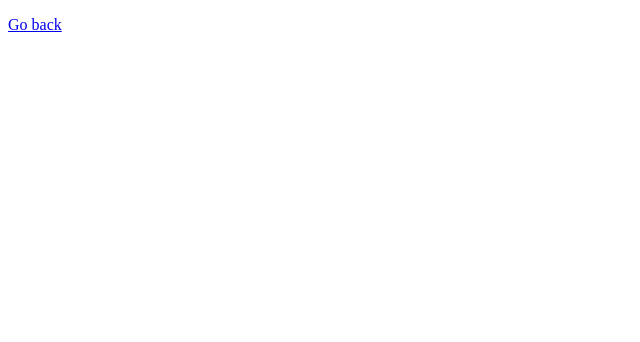
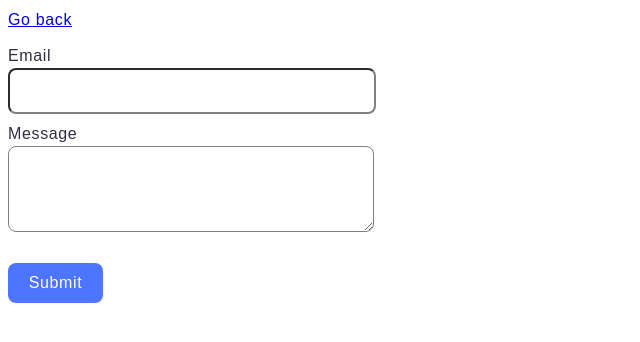
Before and after one commit to VadimSamodurov1975/goit-js-hw-09, a website built with Vite: page src/2-form.html in a window 1280 px wide. Shown: the whole page, without its empty margins (0-640 px from the left). Built offline with nearby package versions, Linux system fonts and the light colour scheme.

Commit message:
update js

```diff
--- a/src/2-form.html
+++ b/src/2-form.html
@@ -8,8 +8,18 @@
   </head>
   <body>
     <main>
-      <ul class="form"></ul>
       <a class="back-link" href="./index.html">Go back</a>
+      <form class="feedback-form" autocomplete="off">
+        <label>
+          Email
+          <input type="email" name="email" autofocus />
+        </label>
+        <label>
+          Message
+          <textarea name="message" rows="8"></textarea>
+        </label>
+        <button type="submit">Submit</button>
+      </form>
     </main>
     <script type="module" src="./js/2-form.js"></script>
   </body>
--- a/src/css/1-gallery.css
+++ b/src/css/1-gallery.css
@@ -21,7 +21,7 @@ img {
     display: flex;
     flex-wrap: wrap;
     gap: 24px;
-    margin: o auto;
+    margin: 12px auto;
 }
 
 .gallery-image {
@@ -33,3 +33,8 @@ img {
 .gallery-item:hover .gallery-image {
     transform: scale(1.04);
 }
+.back-link {
+    font-family: 'Montserrat', sans-serif;
+    font-weight: 400;
+    font-size: 16px;
+}
--- a/src/css/2-form.css
+++ b/src/css/2-form.css
@@ -0,0 +1,54 @@
+body {
+    font-family: 'Montserrat', sans-serif;
+    font-weight: 400;
+    font-size: 16px;
+    line-height: 150%;
+    letter-spacing: 0.04em;
+    color: #2e2f42;
+}
+
+.feedback-form {
+    display: flex;
+    flex-direction: column;
+    width: 360px;
+    gap: 8px;
+    margin-top: 12px;
+}
+
+input,
+textarea {
+    outline: none;
+    width: 360px;
+    height: 40px;
+    border-color: #808080;
+    border-radius: 8px;
+}
+
+textarea {
+    height: 80px;
+}
+
+label input:hover,
+label textarea:hover {
+    border-color: #000000;
+}
+
+button {
+    cursor: pointer;
+    border-radius: 8px;
+    padding: 8px 16px;
+    width: 95px;
+    height: 40px;
+    background: #4e75ff;
+    border: none;
+    font-weight: 500;
+    font-size: 16px;
+    line-height: 150%;
+    letter-spacing: 0.04em;
+    color: #ffffff;
+    margin-top: 16px;
+}
+
+button:hover {
+    background: #6c8cff;
+}
--- a/src/js/2-form.js
+++ b/src/js/2-form.js
@@ -0,0 +1,38 @@
+'use strict'
+
+const STORAGE_KEY = 'feedback-form-state';
+
+const formData = { email: '', message: '' };
+
+const form = document.querySelector('.feedback-form');
+
+populateText();
+
+form.addEventListener('input', event => {
+  formData[event.target.name] = event.target.value.trim();
+  localStorage.setItem(STORAGE_KEY, JSON.stringify(formData));
+});
+
+function populateText() {
+  const text = JSON.parse(localStorage.getItem(STORAGE_KEY));
+
+  if (text) {
+    form.querySelector('input').value = text.email;
+    form.querySelector('textarea').value = text.message;
+  }
+}
+
+form.addEventListener('submit', event => {
+  event.preventDefault();
+
+  if (formData.email === '' || formData.message === '') {
+    alert('Fill please all fields');
+    return;
+  }
+
+  console.log(formData);
+  form.reset();
+  localStorage.removeItem(STORAGE_KEY);
+  formData.email = '';
+  formData.message = '';
+});
```
Also changed, not shown: src/js/1-gallery.js (+4 -4 lines).
